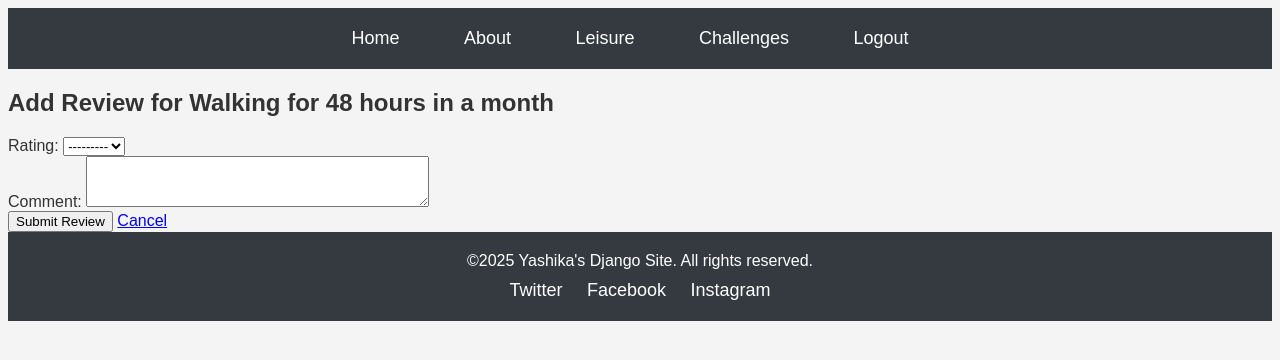
After one commit to B00150149/B00150149_WebFrameworkDevelopment, a Django app: page /challenge/1/review/ in a window 1280 px wide. The commit adds this page. Shown: the top 360 px of the page. Run offline with Django 5.2, Linux system fonts and the light colour scheme; a user stored in the database is signed in; data comes from the database, SQL or seed files in the repository.

Commit message:
Made review page for users to review challanges
1_ removed challengetasks from db

2) made review form class in models with attributes , made createReview.html to call form on frontend, connected it in views added the form to urls

```diff
--- a/LeisureProject/leisureProjects/admin.py
+++ b/LeisureProject/leisureProjects/admin.py
@@ -1,5 +1,5 @@
 from django.contrib import admin
-from .models import Profile, Project, Task, TimeLog, Challenge, ChallengeTask, Todo
+from .models import Profile, Project, Task, TimeLog, Challenge,  Todo, ChallengeReview
 
 admin.site.register(Profile)
 admin.site.register(Project)
@@ -7,5 +7,5 @@ admin.site.register(Task)
 admin.site.register(Challenge)
 admin.site.register(TimeLog)
 admin.site.register(Todo)
-admin.site.register(ChallengeTask)
+admin.site.register(ChallengeReview)
 # Register your models here.
--- a/LeisureProject/leisureProjects/forms.py
+++ b/LeisureProject/leisureProjects/forms.py
@@ -1,7 +1,7 @@
 from django import forms
 from django.contrib.auth.forms import UserCreationForm
 from django.contrib.auth.models import User
-from .models import Project, Task, Profile, Challenge
+from .models import Project, Task, Profile, Challenge, ChallengeReview
 
 # Form for registering a new user with roles
 class RegisterForm(UserCreationForm):
@@ -67,16 +67,24 @@ class ProjectForm(forms.ModelForm):
 class ChallengeForm(forms.ModelForm):
     class Meta:
         model = Challenge
-        fields = ['title', 'description', 'age_category', 'start_date', 'end_date', 'wallpaper', ]
+        fields = ['title', 'description', 'age_category', 'start_date', 'end_date', 'wallpaper']
         widgets = {
             'start_date': forms.DateInput(attrs={'type': 'date'}),
             'end_date': forms.DateInput(attrs={'type': 'date'}),
             'wallpaper': forms.RadioSelect(attrs={'class': 'wallpaper-radio'}),
         }
 
-
 # Form for creating a new task
 class TaskForm(forms.ModelForm):
     class Meta:
         model = Task
         fields = ['title', 'description', 'assigned_to', 'due_date']
+
+# Form for creating challenge reviews
+class ChallengeReviewForm(forms.ModelForm):
+    class Meta:
+        model = ChallengeReview
+        fields = ['rating', 'comment']
+        widgets = {
+            'comment': forms.Textarea(attrs={'rows': 3}),
+        }
--- a/LeisureProject/leisureProjects/models.py
+++ b/LeisureProject/leisureProjects/models.py
@@ -93,17 +93,6 @@ class TimeLog(models.Model):
     def __str__(self):
         return f'TimeLog: {self.task.title} by {self.user.username} (From {self.start_time} to {self.end_time})'
 
-class ChallengeTask(models.Model):
-    challenge = models.ForeignKey(Challenge, on_delete=models.CASCADE)
-    title = models.CharField(max_length=200)
-    description = models.TextField()
-    assigned_to = models.ForeignKey(User, on_delete=models.SET_NULL, null=True, blank=True)
-    completed = models.BooleanField(default=False)
-    due_date = models.DateTimeField(null=True, blank=True)
-
-    def __str__(self):
-        return f'Challenge Task: {self.title} (Assigned to: {self.assigned_to.username if self.assigned_to else "Unassigned"})'
-
 class Todo(models.Model):
     title = models.CharField(max_length=200)
     completed = models.BooleanField(default=False)
@@ -111,3 +100,13 @@ class Todo(models.Model):
 
     def __str__(self):
         return f'Todo: {self.title} (User: {self.user.username})'
+
+class ChallengeReview(models.Model):
+    challenge = models.ForeignKey(Challenge, on_delete=models.CASCADE, related_name='reviews')
+    user = models.ForeignKey(User, on_delete=models.CASCADE)
+    rating = models.IntegerField(choices=[(i, str(i)) for i in range(1, 6)])
+    comment = models.TextField()
+    created_at = models.DateTimeField(auto_now_add=True)
+
+    def __str__(self):
+        return f'Review by {self.user.username} for {self.challenge.title} ({self.rating}/5)'
--- /dev/null
+++ b/LeisureProject/leisureProjects/templates/leisureProjects/createReview.html
@@ -0,0 +1,24 @@
+{% load static %}
+{% include 'includes/header.html' %}
+
+{% block content %}
+<div class="container mt-4">
+    <h2>Add Review for {{ challenge.title }}</h2>
+    <form method="post">
+        {% csrf_token %}
+        <div class="form-group">
+            <label for="id_rating">Rating:</label>
+            {{ form.rating }}
+        </div>
+        <div class="form-group">
+            <label for="id_comment">Comment:</label>
+            {{ form.comment }}
+        </div>
+        <button type="submit" class="btn btn-primary">Submit Review</button>
+        <a href="{% url 'challengeTaskList' challenge.id %}" class="btn btn-secondary">Cancel</a>
+    </form>
+</div>
+{% endblock %}
+
+
+{% include 'includes/footer.html' %}
--- a/LeisureProject/leisureProjects/urls.py
+++ b/LeisureProject/leisureProjects/urls.py
@@ -1,21 +1,25 @@
 from django.urls import path
-
 from . import views
 
 urlpatterns = [
-    path("", views.index, name="index"),  # Uncommented the index path
-    path('createProject/', views.create_project, name="createProject"),
-    path('createChallenge/', views.create_challenge, name='createChallenge'),
-    path('challengeList/', views.challenge_list, name='challengeList'),
+    path("", views.index, name="index"),
     path('aboutUs/', views.aboutUs, name="aboutUs"),
-    path('createTask/<int:project_id>/', views.create_task, name="createTask"),
-    path('projectList/', views.project_list, name="projectList"),
     path('register/', views.register_view, name="register"),
     path('login/', views.login_view, name="login"),
     path('logout/', views.logout_view, name="logout"),
+    #Projects
+    path('createProject/', views.create_project, name="createProject"),
+    path('projectList/', views.project_list, name="projectList"),
+    #TaskList
+    path('createTask/<int:project_id>/', views.create_task, name="createTask"),
     path('taskList/<int:project_id>/', views.task_list, name="taskList"),
     path('tasks/<int:task_id>/toggle/', views.toggle_task_completion, name="toggleTaskCompletion"),
+    #challenge
+    path('createChallenge/', views.create_challenge, name='createChallenge'),
+    path('challengeList/', views.challenge_list, name='challengeList'),
     path('challengeTaskList/<int:challenge_id>/', views.challenge_taskList, name="challengeTaskList"),
+    #url for review with challange_id
+    path('challenge/<int:challenge_id>/review/', views.create_review, name='createReview'),
     #to create. delete, iscompleted and get user specific to do list
     path('create-todo/', views.create_todo, name="createTodo"),
     path('todos/', views.get_todos, name='get_todos'),
--- a/LeisureProject/leisureProjects/views.py
+++ b/LeisureProject/leisureProjects/views.py
@@ -1,12 +1,13 @@
 from django.shortcuts import render, redirect
-from .models import Project, Task, Todo, ChallengeTask
+from .models import Project, Task, Todo
+#ChallengeTask
 from django.contrib.auth import login, logout, authenticate
 from django.contrib.auth.forms import AuthenticationForm
 from django.http import JsonResponse
 from django.views.decorators.csrf import csrf_exempt
 #Can only access when logged in
 from django.contrib.auth.decorators import login_required
-from .forms import ProjectForm, TaskForm,  RegisterForm, ChallengeForm
+from .forms import ProjectForm, TaskForm,  RegisterForm, ChallengeForm , ChallengeReviewForm
 
 
 
@@ -168,13 +169,31 @@ def challenge_list(request):
     challenges = Challenge.objects.all().order_by('-start_date')
     return render(request, 'leisureProjects/challengeList.html', {'challenges': challenges})
 
-def challenge_taskList(request , challenge_id):
+def challenge_taskList(request, challenge_id):
     challenge = Challenge.objects.get(id=challenge_id)
-    challengetasks = ChallengeTask.objects.filter(challenge=challenge)
+    reviews = challenge.reviews.all().order_by('-created_at')
     return render(request, 'leisureProjects/challengeTaskList.html', {
         'challenge': challenge,
-        'challengetasks': challengetasks,
+        'reviews': reviews,
         'now': timezone.now()
+    })
+
+@login_required
+def create_review(request, challenge_id):
+    challenge = Challenge.objects.get(id=challenge_id)
+    if request.method == 'POST':
+        form = ChallengeReviewForm(request.POST)
+        if form.is_valid():
+            review = form.save(commit=False)
+            review.challenge = challenge
+            review.user = request.user
+            review.save()
+            return redirect('challengeTaskList', challenge_id=challenge.id)
+    else:
+        form = ChallengeReviewForm()
+    return render(request, 'leisureProjects/createReview.html', {
+        'form': form,
+        'challenge': challenge
     })
 
 
```
Also changed, not shown: LeisureProject/leisureProjects/templates/leisureProjects/challengeTaskList.html (+20 -0 lines), LeisureProject/db.sqlite3, LeisureProject/leisureProjects/migrations/0012_challengereview.py (added), LeisureProject/leisureProjects/migrations/0013_delete_challengetask.py (added).
